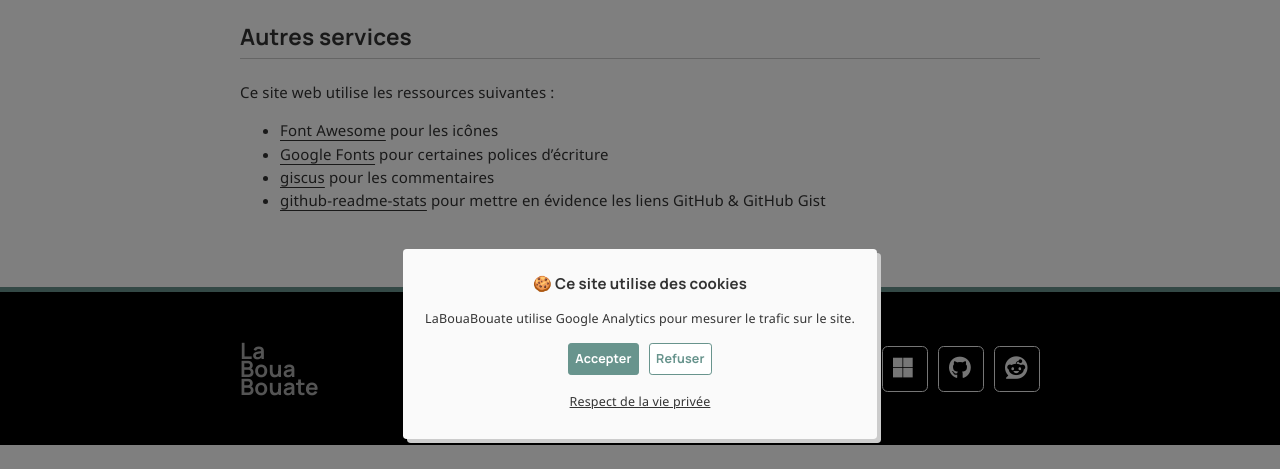
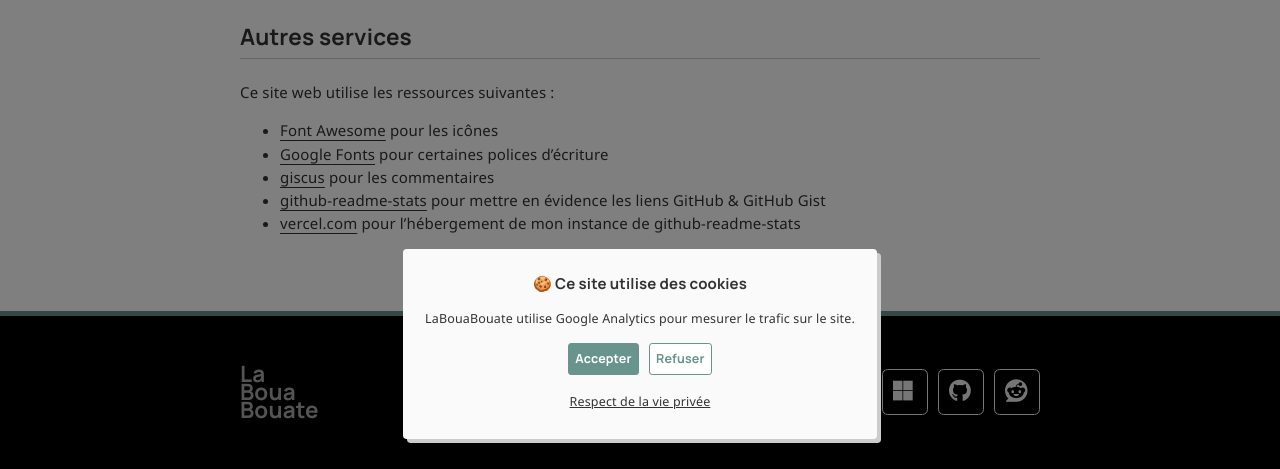
Before and after one commit to leobouard/leobouard.github.io, a Jekyll site: the page built from _pages/privacy.md, in a window 1280 px wide and 900 px high, scrolled down 958 px, cut to the strip 431-900 px from the top of the window. Built offline with Jekyll 4.4.1, drawn with Linux system fonts in a browser that asks for light colours; nearby versions of some CDN libraries; some web fonts are replaced; before the commit the page ends 1834 px from its top, so only the background shows below that.

Commit message:
Update privacy.md

```diff
--- a/_pages/privacy.md
+++ b/_pages/privacy.md
@@ -52,3 +52,4 @@
 - [Google Fonts](https://fonts.google.com/) pour certaines polices d'écriture
 - [giscus](https://giscus.app/fr) pour les commentaires
 - [github-readme-stats](https://github.com/anuraghazra/github-readme-stats) pour mettre en évidence les liens GitHub & GitHub Gist
+- [vercel.com](https://vercel.com/leobouards-projects/github-readme-stats) pour l'hébergement de mon instance de github-readme-stats
```
